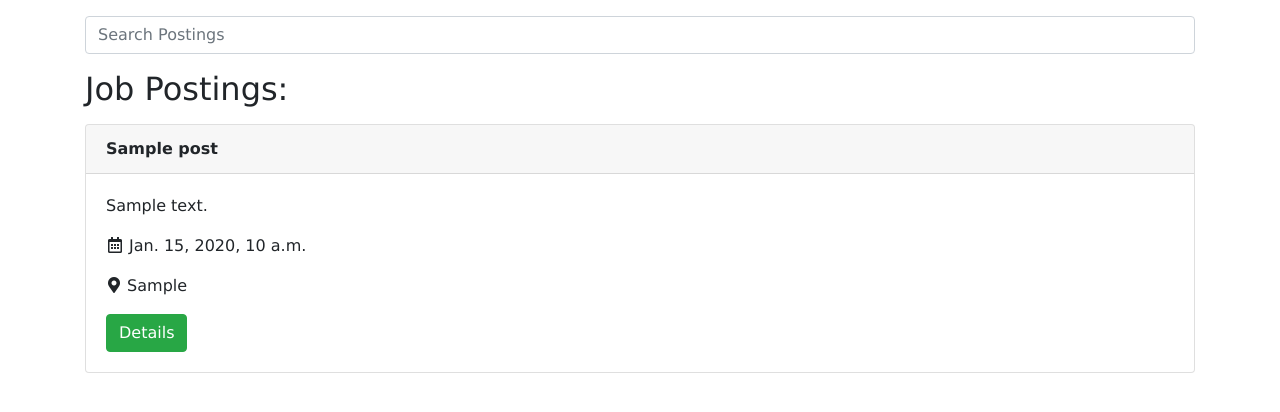
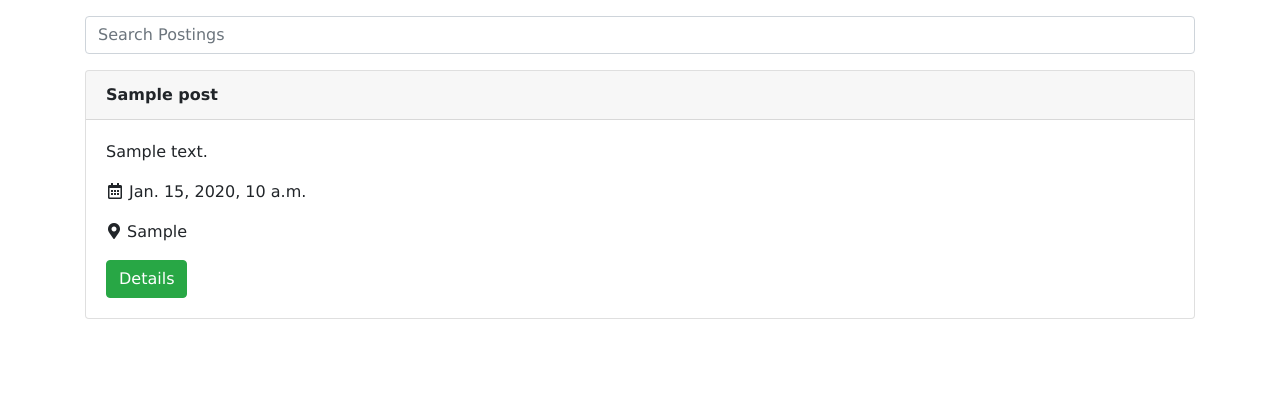
Before and after one commit to RemyBordignon/PartyWhip, a Django app: page /boards/ in a window 1280 px wide. Shown: the part 56-468 px from the top of the page. Run offline with Django 3.2, Linux system fonts and the light colour scheme; a user stored in the database is signed in; tables that the repository leaves empty hold one stand-in row (values such as "Sample post"); some libraries are stand-ins or nearby versions.

Commit message:
delete index title

```diff
--- a/templates/boards/index.html
+++ b/templates/boards/index.html
@@ -10,7 +10,6 @@ Posts
 <input class="form-control mt-3 mb-3" type="search" placeholder="Search Postings" aria-label="Search">
 
 {% if post_list %}
-<h2>Job Postings:</h2>
 <div>
     {% for post in post_list %}
     <div class="card mt-3 mb-3">
```
